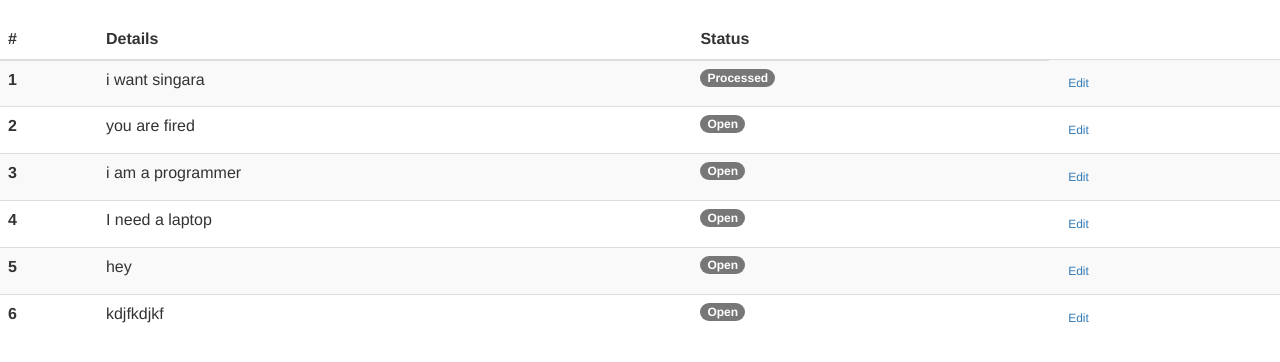
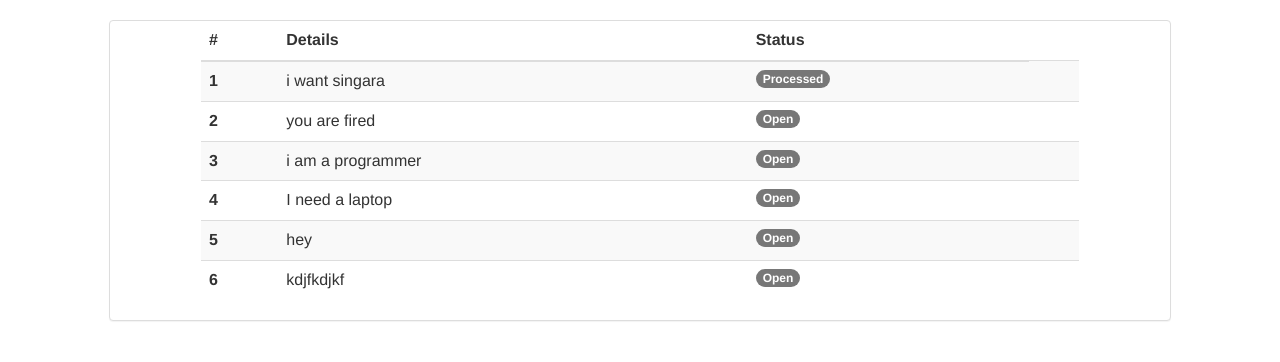
Before and after one commit to Suja-Uddin/Simple-HR, a Django app: template misfit_hr/hr_app/templates/request.html in a window 1280 px wide. Shown: the part 52-414 px from the top of the page. Run offline with Django 3.2, Linux system fonts and the light colour scheme; the template is opened without the code that fills it: values that come from a table or form of the project are taken from there, others are empty; data comes from the database, SQL or seed files in the repository; both versions use the stored data as it was after the commit; some libraries are stand-ins or nearby versions.

Commit message:
UI change

```diff
--- a/misfit_hr/hr_app/templates/request.html
+++ b/misfit_hr/hr_app/templates/request.html
@@ -2,8 +2,13 @@
 {% load bootstrap3 %}
 {% block body_content %}
     {% if user.type == '1' %}
-    <a href="#createRequestModal" data-toggle="modal" type="button" class="btn btn-success pull-right" style="margin-right: 20px">Create Request</a>
+    <a href="#createRequestModal" data-toggle="modal" type="button" class="btn btn-success pull-right" style="margin-right: 20px; margin-bottom: 20px;">Create Request</a>
     {% endif %}
+    <div class="row">
+        <div class="col-md-10 col-md-offset-1">
+            <div class="panel panel-default">
+                <div class="row">
+                    <div class="col-md-10 col-md-offset-1">
                         <table class="table table-striped">
               <thead>
                 <tr>
@@ -36,14 +41,31 @@
                         {% endif %}
                     </td>
                     <td>
+                        {% if user.type == '1' and request.status == '1'%}
                         <a href="{% url 'hr:updateRequest' request.id %}" class="btn btn-sm">
                             Edit
                         </a>
+                        {% endif %}
+                        {% if user.type == '2' %}
+                        <a href="{% url 'hr:updateRequest' request.id %}" class="btn btn-sm">
+                            Edit
+                        </a>
+                        {% endif %}
+                        {% if user.type == '3' and request.status == '2'%}
+                        <a href="{% url 'hr:updateRequest' request.id %}" class="btn btn-sm">
+                            Edit
+                        </a>
+                        {% endif %}
                     </td>
                     </tr>
                 {% endfor %}
               </tbody>
             </table>
+                    </div>
+                </div>
+            </div>
+        </div>
+    </div>
     <div class="modal fade" id="createRequestModal">
         <div class="modal-dialog">
             <div class="modal-content">
```
Also changed, not shown: misfit_hr/db.sqlite3. Lines whose indentation alone changed are shown as unchanged.
